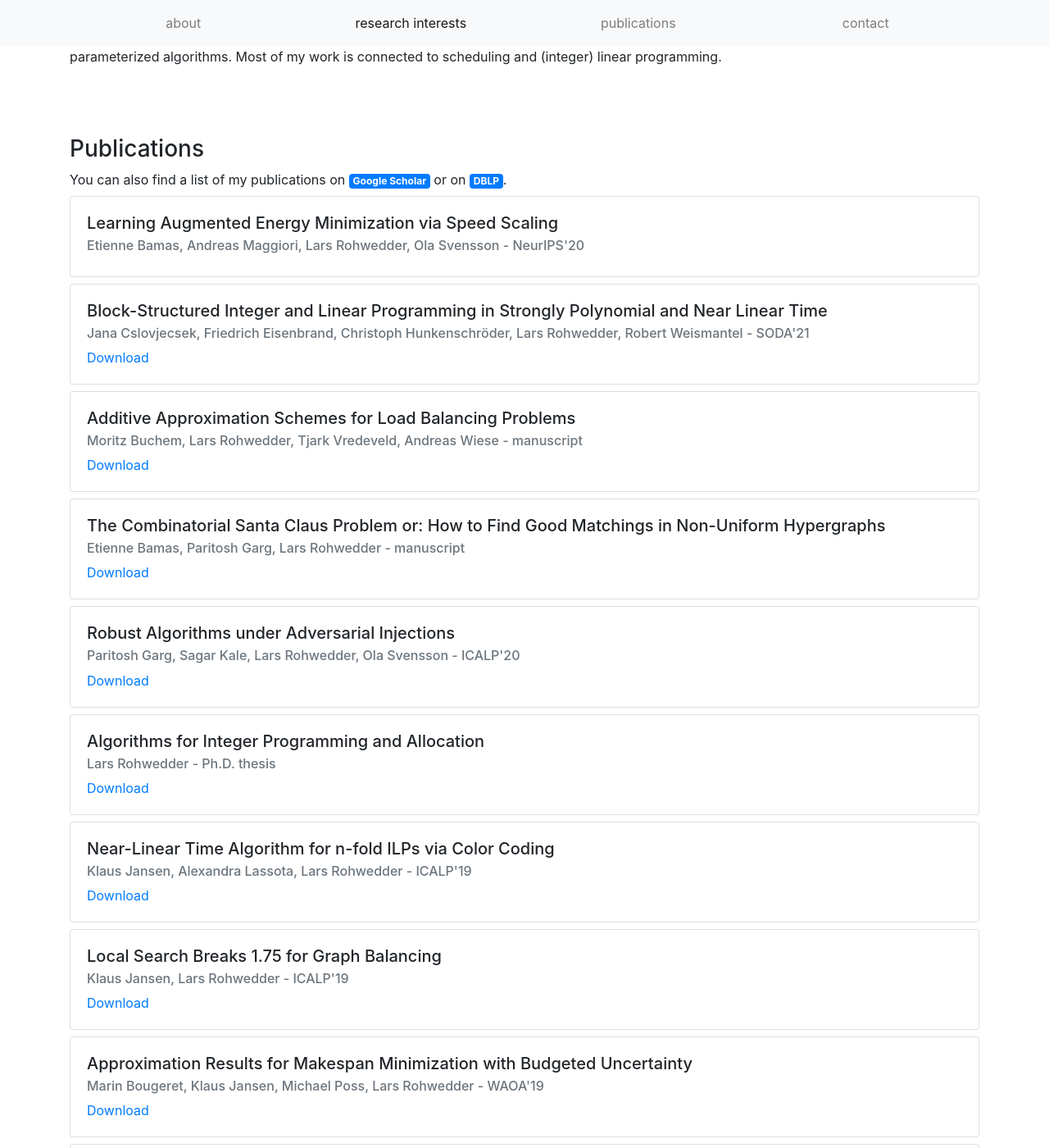
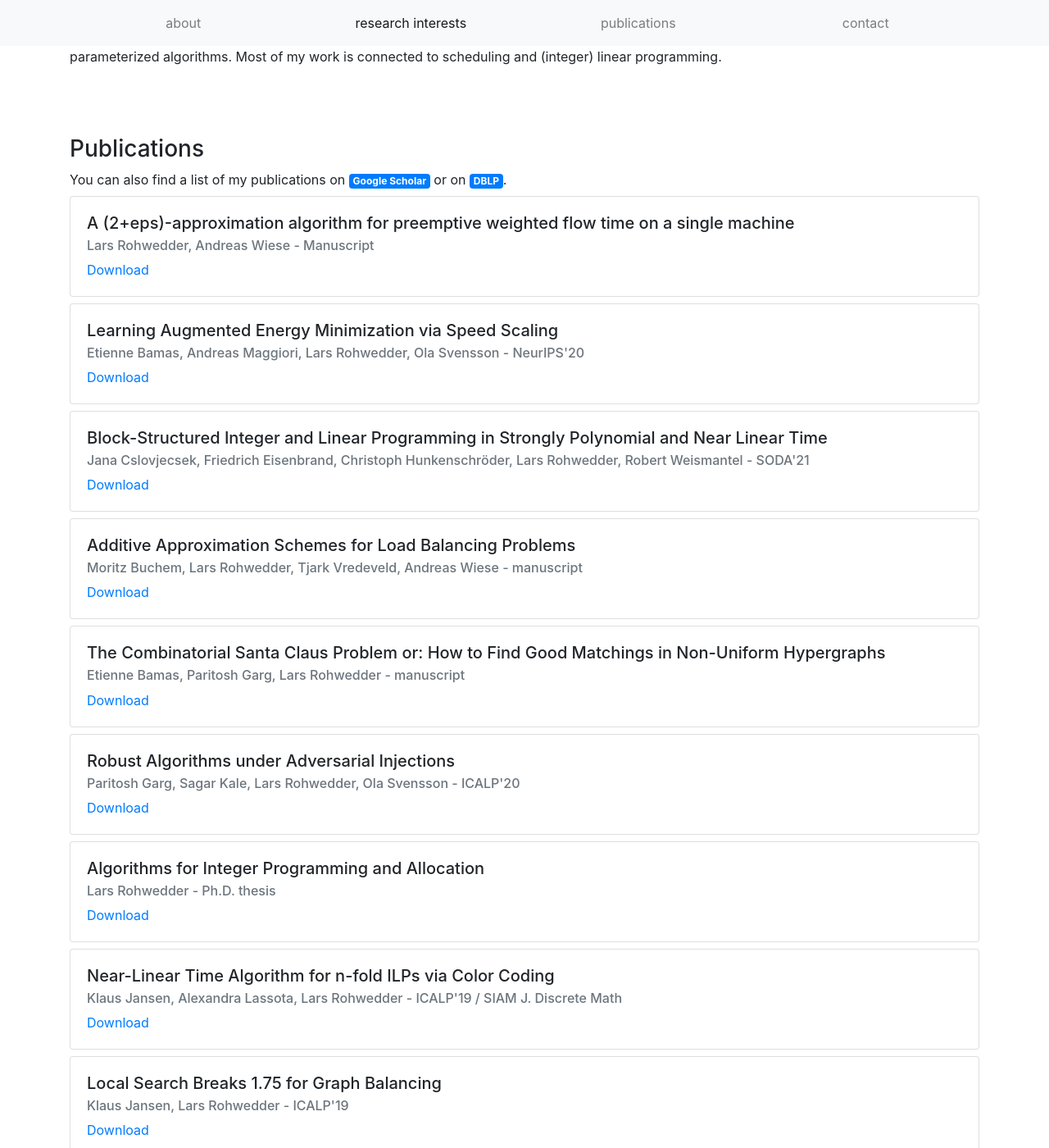
Before and after one commit to larsrohwedder/larsrohwedder.github.io, a Jekyll site: the page built from index.html, in a window 1280 px wide and 1400 px high, scrolled down 1576 px. Shown: the whole window at 82% size. Built offline with Jekyll 4.4.1, drawn with Linux system fonts in a browser that asks for light colours; some of the changed text lies outside the part shown.

Commit message:
publication update

```diff
--- a/_data/publications.yml
+++ b/_data/publications.yml
@@ -1,6 +1,12 @@
+- authors: "Lars Rohwedder, Andreas Wiese"
+  title: "A (2+eps)-approximation algorithm for preemptive weighted flow time on a single machine"
+  conference: "Manuscript"
+  preprint: "https://arxiv.org/abs/2011.05676"
+
 - authors: "Etienne Bamas, Andreas Maggiori, Lars Rohwedder, Ola Svensson"
   title: "Learning Augmented Energy Minimization via Speed Scaling"
   conference: "NeurIPS'20"
+  preprint: "https://arxiv.org/abs/2010.11629"
 
 - authors: "Jana Cslovjecsek, Friedrich Eisenbrand, Christoph Hunkenschröder, Lars Rohwedder, Robert Weismantel"
   title: "Block-Structured Integer and Linear Programming in Strongly Polynomial and Near Linear Time"
@@ -29,7 +35,7 @@
 
 - authors: "Klaus Jansen, Alexandra Lassota, Lars Rohwedder"
   title: "Near-Linear Time Algorithm for n-fold ILPs via Color Coding"
-  conference: "ICALP'19"
+  conference: "ICALP'19 / SIAM J. Discrete Math"
   preprint: "https://arxiv.org/abs/1811.00950"
 
 - authors: "Klaus Jansen, Lars Rohwedder"
@@ -64,7 +70,7 @@
 
 - authors: "Klaus Jansen, Lars Rohwedder"
   title: "A Quasi-Polynomial Approximation for the Restricted Assignment Problem"
-  conference: "IPCO'17"
+  conference: "IPCO'17 / SIAM J. Comput."
   preprint: "https://arxiv.org/abs/1701.07208"
 
 - authors: "Klaus Jansen, Lars Rohwedder"
@@ -74,3 +80,4 @@
 - authors: "Klaus Jansen, Lars Rohwedder"
   title: "On the Configuration-LP of the Restricted Assignment Problem"
   conference: "SODA'17"
+  comment: "Superseded by ``A Quasi-Polynomial Approximation for the Restricted Assignment Problem''"
--- a/index.html
+++ b/index.html
@@ -122,7 +122,8 @@
       <div class="card w-100 mt-2 mb-2">
         <div class="card-body">
           <h5 class="card-title">{{ paper.title }}</h5>
-          <h6 class="card-subtitle mb-2 text-muted">{{ paper.authors }} - {{ paper.conference }}</h6>
+          <h6 class="card-subtitle mb-2 text-muted">{{ paper.authors }} - {{ paper.conference }} {% if paper.comment %}- <p class="font-italic">{{paper.comment}}</p>{% endif %}
+          </h6>
           {% if paper.preprint %}
           <a href="{{paper.preprint}}" target="_blank" class="card-link">Download</a>
           {% endif %}
```
Also changed, not shown: 1 other file.
